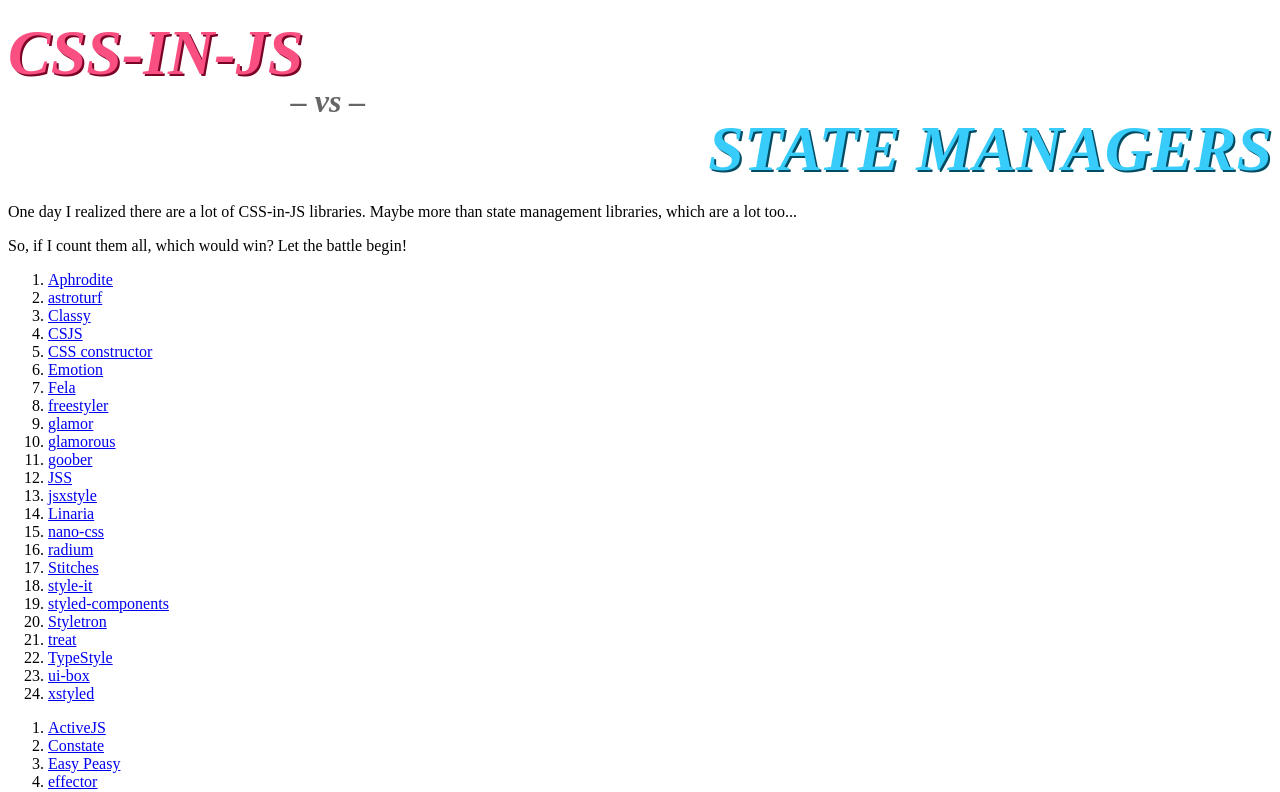
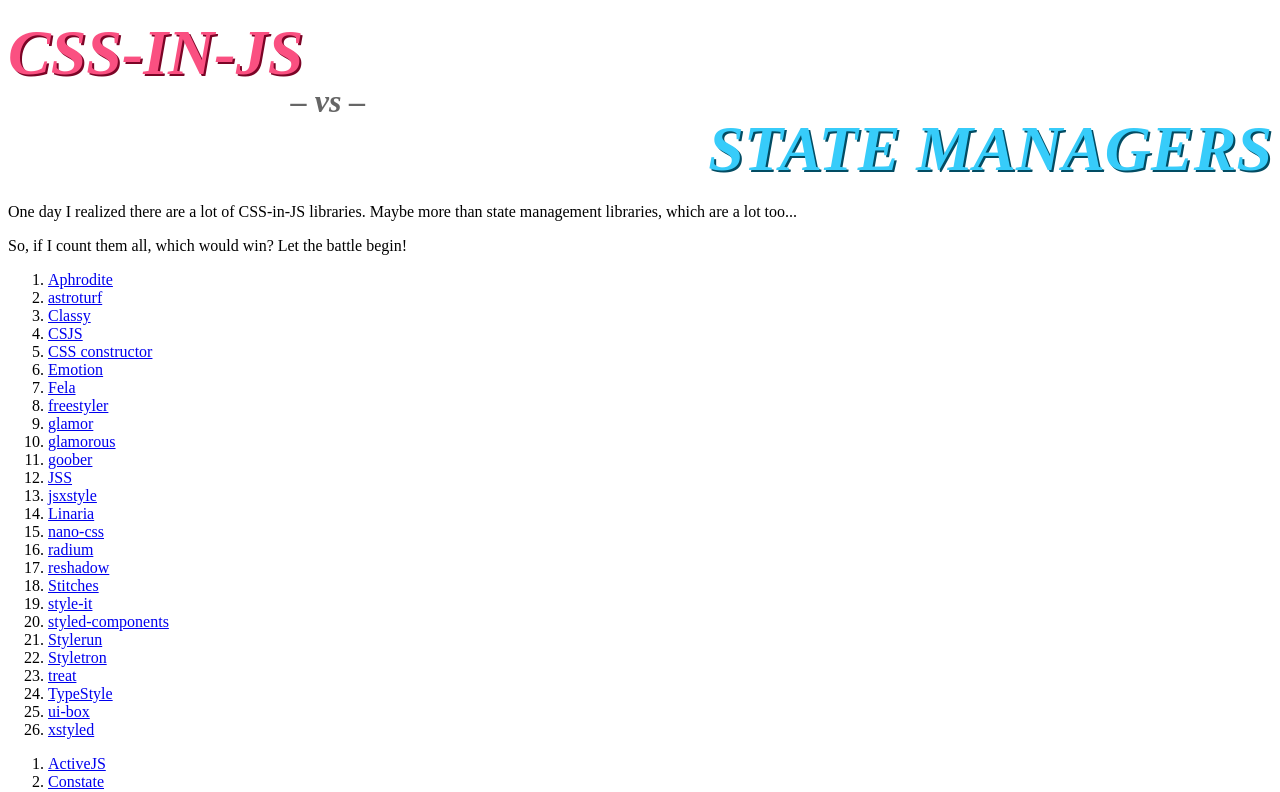
Before and after one commit to 44px/css-in-js-vs-state-managers, a Next.js app: page / in a window 1280 px wide. Shown: the top 792 px of the page. Built offline with nearby package versions, Linux system fonts and the light colour scheme.

Commit message:
Add Stylerun and reshadow. It's tie again!

```diff
--- a/src/data.ts
+++ b/src/data.ts
@@ -23,9 +23,11 @@
   { label: 'Linaria', url: 'https://linaria.dev/' },
   { label: 'nano-css', url: 'https://github.com/streamich/nano-css' },
   { label: 'radium', url: 'https://formidable.com/open-source/radium/' },
+  { label: 'reshadow', url: 'https://reshadow.dev/' },
   { label: 'Stitches', url: 'https://stitches.dev/' },
   { label: 'style-it', url: 'https://github.com/buildbreakdo/style-it' },
   { label: 'styled-components', url: 'https://styled-components.com/' },
+  { label: 'Stylerun', url: 'https://artalar.github.io/stylerun/' },
   { label: 'Styletron', url: 'https://styletron.org/' },
   { label: 'treat', url: 'https://github.com/seek-oss/treat' },
   { label: 'TypeStyle', url: 'https://typestyle.github.io/' },
```
